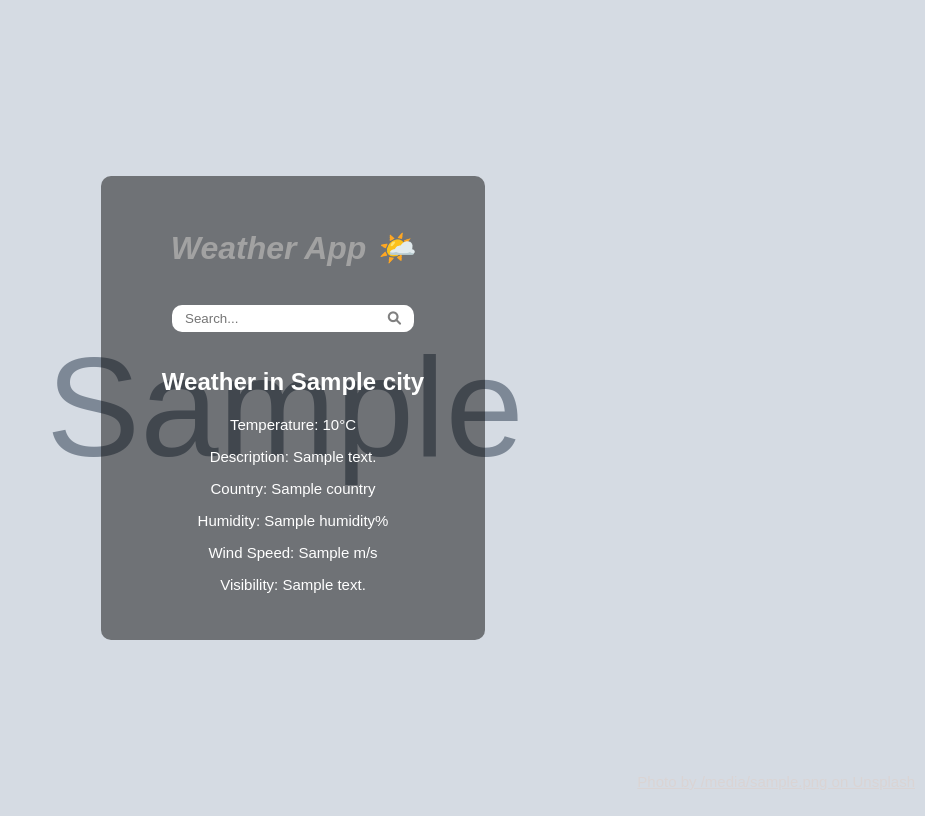
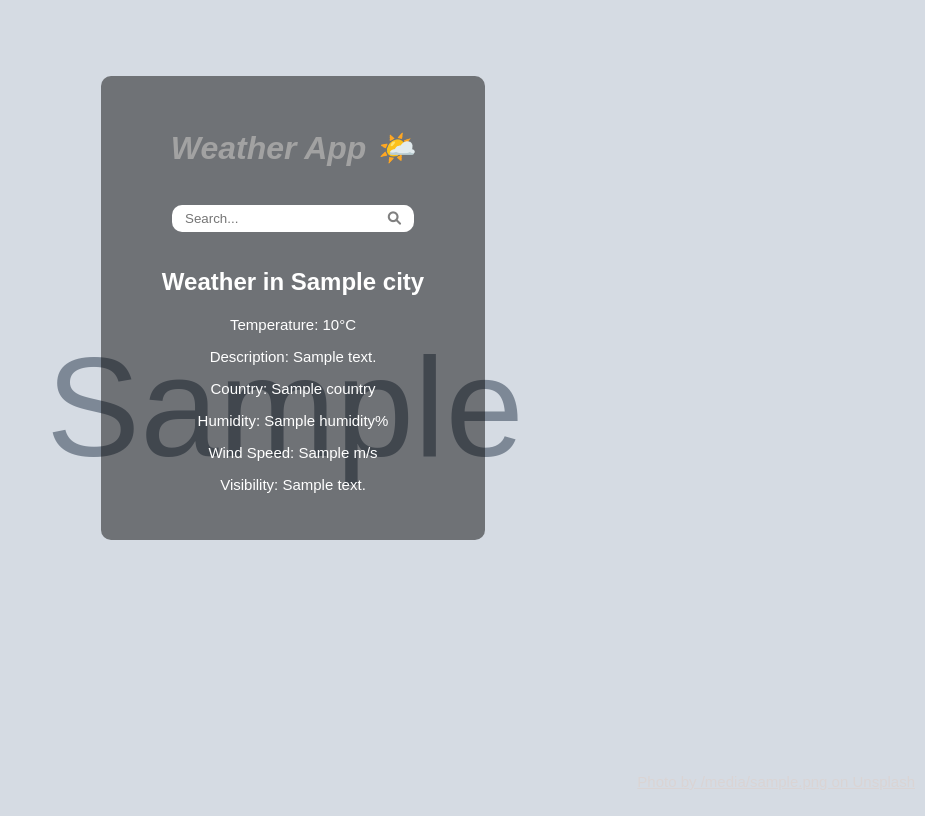
Before and after one commit to GaiusNale/Weather_App, a Django app: template weather_app/templates/weather_app/weather.html in a window 1280 px wide. Shown: the whole page, without its empty margins (355-1280 px from the left). Run offline with Django 3.2, Linux system fonts and the light colour scheme; the template is opened without the code that fills it: most values are stand-ins (such as "Sample title", 1, 10 or a date in 2020); grey boxes marked "Sample" are stand-in pictures.

Commit message:
moved the box around and fixed the credits at the bottom of the screen

```diff
--- a/weather_app/static/css/style.css
+++ b/weather_app/static/css/style.css
@@ -28,6 +28,7 @@ body {
     margin: 0 auto;
     padding: 2rem 0;
     border-radius: 10px;
+    transform: translateY(-100px);
 
   }
 
--- a/weather_app/templates/weather_app/weather.html
+++ b/weather_app/templates/weather_app/weather.html
@@ -42,9 +42,9 @@
         <p>{{ error_message|capfirst }}</p>
         {% endif %}
 
-        {% if image_url %}
-        <a href="{{ image_url }}" target="_blank" class="photo-credit">Photo by {{ photographer }} on Unsplash</a>
-        {% endif %}
     </div>
+    {% if image_url %}
+    <a href="{{ image_url }}" target="_blank" class="photo-credit">Photo by {{ photographer }} on Unsplash</a>
+    {% endif %}
 </body>
 </html>
```
